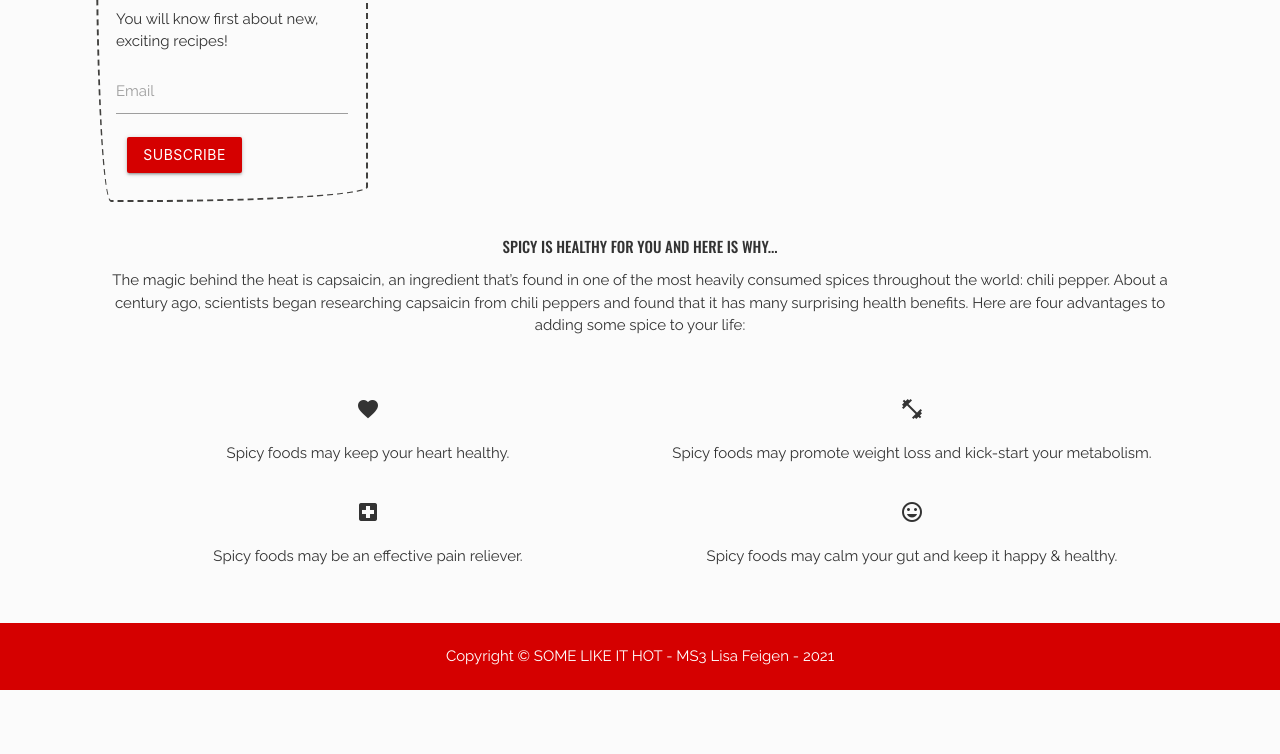
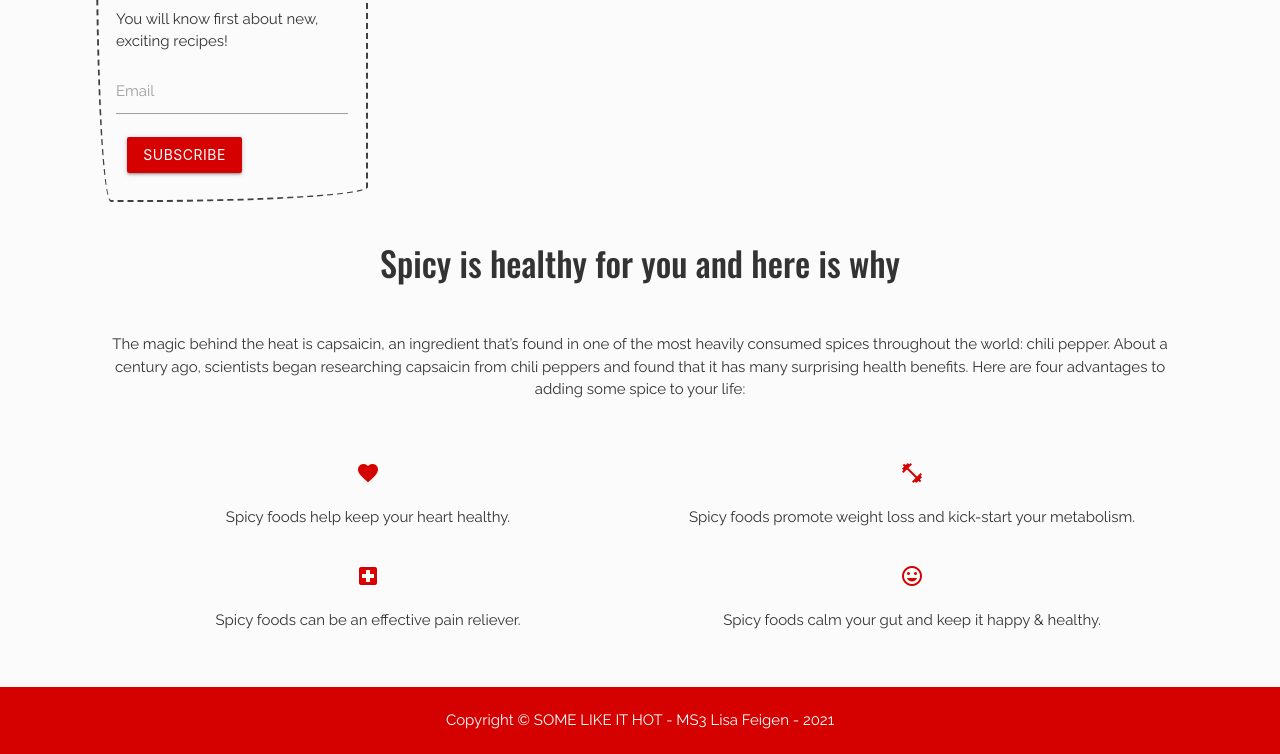
Before and after one commit to lisa1Q84/somelikeithot-recipes, a Flask app: page / in a window 1280 px wide. Shown: the part 1002-1756 px from the top of the page. Before the commit the page ends 1692 px from the top, so only its background shows below. Run offline with Flask 2, Linux system fonts and the light colour scheme; data that the repository does not hold is empty; some libraries are stand-ins or nearby versions.

Commit message:
change content and add photo

```diff
--- a/templates/index.html
+++ b/templates/index.html
@@ -80,7 +80,8 @@
     <div class="container">
         <div class="row">
             <div class="col s12">
-                <h5 class="sub-heading center-align"> SPICY IS HEALTHY FOR YOU AND HERE IS WHY...</h5>
+                <h4 class="sub-heading center-align"> Spicy is healthy for you and here is why</h4>
+                <br>
                 <p class="center-align">
                     The magic behind the heat is capsaicin, an ingredient that’s found in one of the most heavily consumed
                     spices throughout the world: chili pepper.
@@ -92,22 +93,22 @@
             </div>
             <div class="row">
                 <div class="col s6 center-align">
-                    <i class="material-icons">favorite</i><br>
-                    <p>Spicy foods may keep your heart healthy.</p>
+                    <i class="material-icons red-text text-accent-4">favorite</i><br>
+                    <p>Spicy foods help keep your heart healthy.</p>
                 </div>
                 <div class="col s6 center-align">
-                    <i class="material-icons">fitness_center</i> <br>
-                    <p>Spicy foods may promote weight loss and kick-start your metabolism.</p>
+                    <i class="material-icons red-text text-accent-4">fitness_center</i> <br>
+                    <p>Spicy foods promote weight loss and kick-start your metabolism.</p>
                 </div>
             </div>
             <div class="row">
                 <div class="col s6 center-align">
-                    <i class="material-icons">local_hospital</i> <br>
-                    <p>Spicy foods may be an effective pain reliever.</p>
+                    <i class="material-icons red-text text-accent-4">local_hospital</i> <br>
+                    <p>Spicy foods can be an effective pain reliever.</p>
                 </div>
                 <div class="col s6 center-align">
-                    <i class="material-icons">insert_emoticon</i><br>
-                    <p>Spicy foods may calm your gut and keep it happy & healthy.</p>
+                    <i class="material-icons red-text text-accent-4">insert_emoticon</i><br>
+                    <p>Spicy foods calm your gut and keep it happy & healthy.</p>
                 </div>
             </div>
         </div>
```
